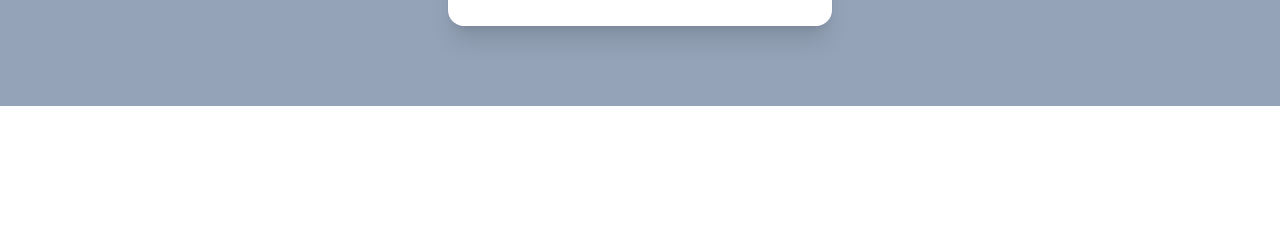
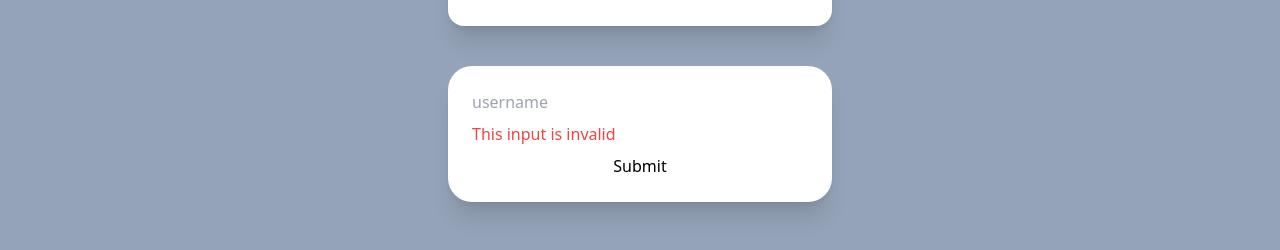
Before and after one commit to juhui88/NextJsStudy, a Next.js app in the folder tailwindcss/: page / in a window 1280 px wide. Shown: the part 1160-1410 px from the top of the page. Before the commit the page ends 1266 px from the top, so only its background shows below. Built offline with nearby package versions, Linux system fonts and the light colour scheme.

Commit message:
peer modifier

```diff
--- a/tailwindcss/pages/index.tsx
+++ b/tailwindcss/pages/index.tsx
@@ -108,6 +108,18 @@ const Home:NextPage = () =>{
         </div>
 
       </div>
+      <div className="bg-white p-6 rounded-3xl shadow-xl w-96 mx-auto">
+        <form className="flex flex-col space-y-2">
+          <input type="text" required placeholder="username" className="peer"/>
+          <span className="hidden peer-invalid:block peer-invalid:text-red-500">
+            This input is invalid
+          </span>
+          <span className="hidden peer-valid:block peer-valid:text-teal-500">
+            Awesome username
+          </span>
+          <input type="submit"/>
+        </form>
+      </div>
     </div>
   )
 }
```
